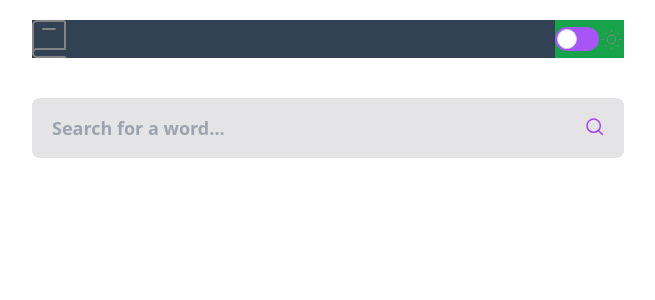
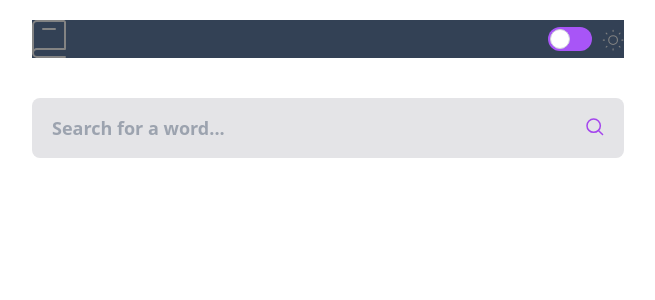
Before and after one commit to jessabc/vue-dictionary, a Vue app: page / in a window 1280 px wide. Both pictures are taken after a click on the label 898 px from the left and 39 px from the top of the page. Shown: the top 300 px of the page, without its empty margins (312-967 px from the left). Built offline with nearby package versions, Linux system fonts and the light colour scheme.

Commit message:
refactor css

```diff
--- a/src/components/Toggle.vue
+++ b/src/components/Toggle.vue
@@ -19,7 +19,7 @@ const handleThemeSwitch = () => {
 </script>
 
 <template>
-    <div className="relative flex flex-col items-center justify-center bg-green-600">
+    <div className="relative flex flex-col items-center justify-center ">
             <div className="flex">
                 <label className="inline-flex relative items-center  cursor-pointer">
                   <input
@@ -37,7 +37,10 @@ const handleThemeSwitch = () => {
                   <img v-if="theme === 'light'"
                   src="../assets/icon-moon.svg"
                   className="h-6 w-6 text-zinc-500 ml-2 dark:text-purple-500" @click="handleThemeSwitch"/>
-                  <svg v-else xmlns="http://www.w3.org/2000/svg" width="25" height="25" viewBox="0 0 24 24"><g fill="none" stroke="#838383" stroke-width="1"><circle cx="12" cy="12" r="4" stroke-linejoin="round"/><path stroke-linecap="round" d="M20 12h1M3 12h1m8 8v1m0-18v1m5.657 13.657l.707.707M5.636 5.636l.707.707m0 11.314l-.707.707M18.364 5.636l-.707.707"/></g></svg>
+                  <img v-else
+                  src="../assets/icon-sun.svg"
+                  className="h-6 w-6 text-zinc-500 ml-2 dark:text-purple-500" @click="handleThemeSwitch"/>
+                  <!-- <svg v-else @click="handleThemeSwitch" xmlns="http://www.w3.org/2000/svg" width="25" height="25" viewBox="0 0 24 24"><g fill="none" stroke="#838383" stroke-width="1"><circle cx="12" cy="12" r="4" stroke-linejoin="round"/><path stroke-linecap="round" d="M20 12h1M3 12h1m8 8v1m0-18v1m5.657 13.657l.707.707M5.636 5.636l.707.707m0 11.314l-.707.707M18.364 5.636l-.707.707"/></g></svg> -->
                 </label>
             </div>
         </div>
```
